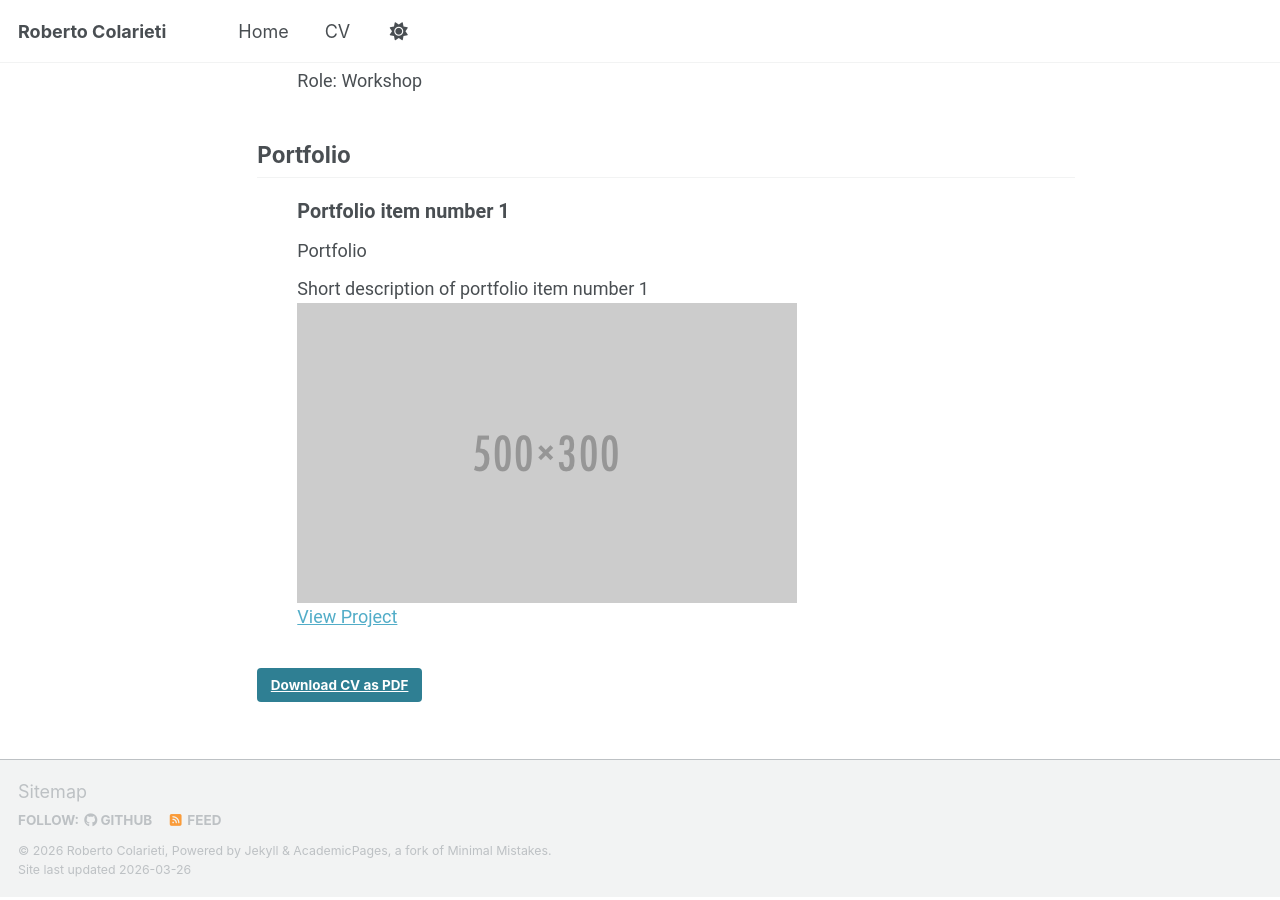
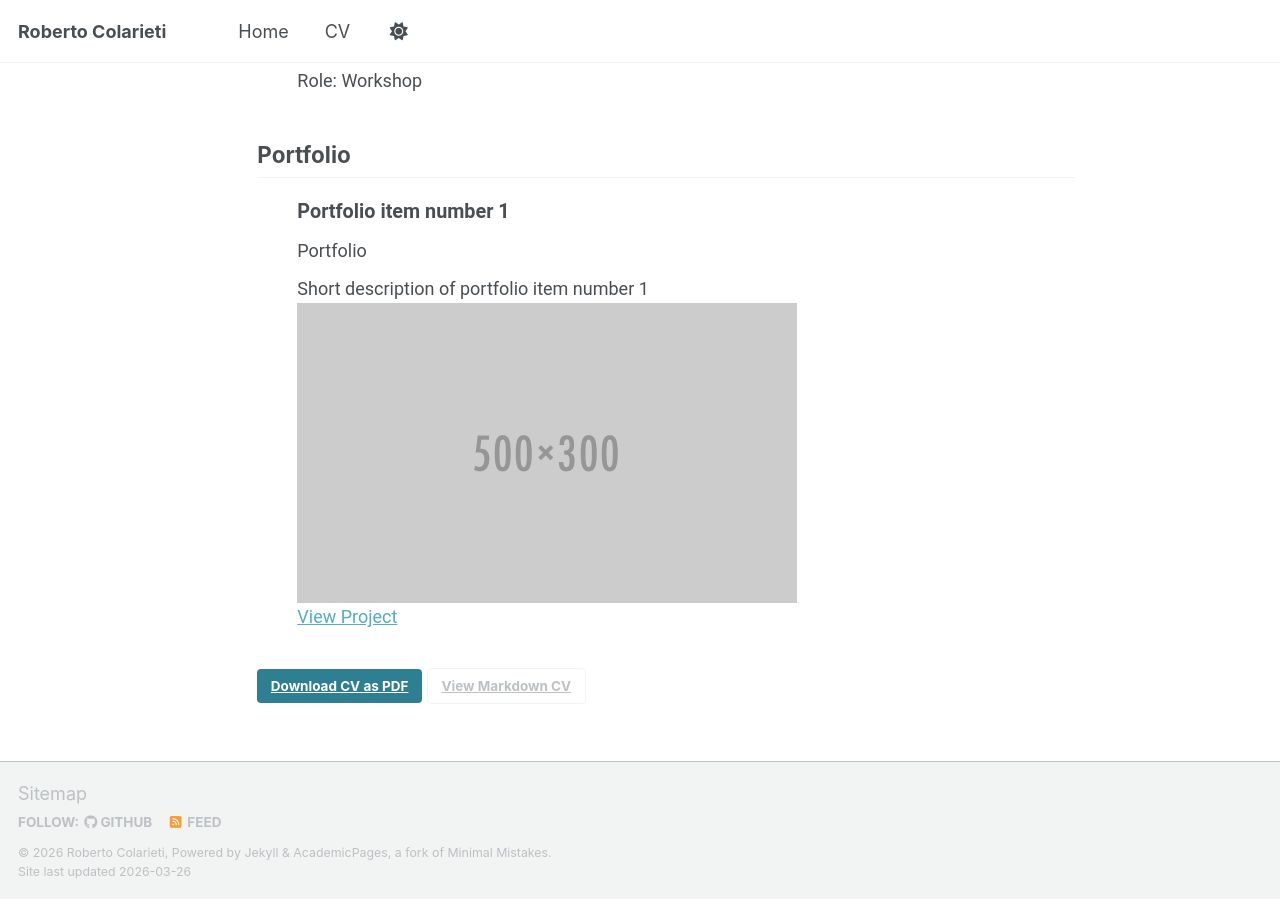
Before and after one commit to RobertoColarieti/robertocolarieti.github.io, a Jekyll site: the page built from _pages/cv-json.md, in a window 1280 px wide and 900 px high, scrolled down 2418 px. Built offline with Jekyll 4.4.1, drawn with Linux system fonts in a browser that asks for light colours; a script bundle is joined from its source files by our own code; library files that are not in the unit come from our copies.

Commit message:
Add link to view Markdown CV

```diff
--- a/_pages/cv-json.md
+++ b/_pages/cv-json.md
@@ -13,4 +13,5 @@ redirect_from:
 
 <div class="cv-download-links">
   <a href="{{ base_path }}/files/cv.pdf" class="btn btn--primary">Download CV as PDF</a>
+  <a href="{{ base_path }}" class="btn btn--inverse">View Markdown CV</a>
 </div>
```
